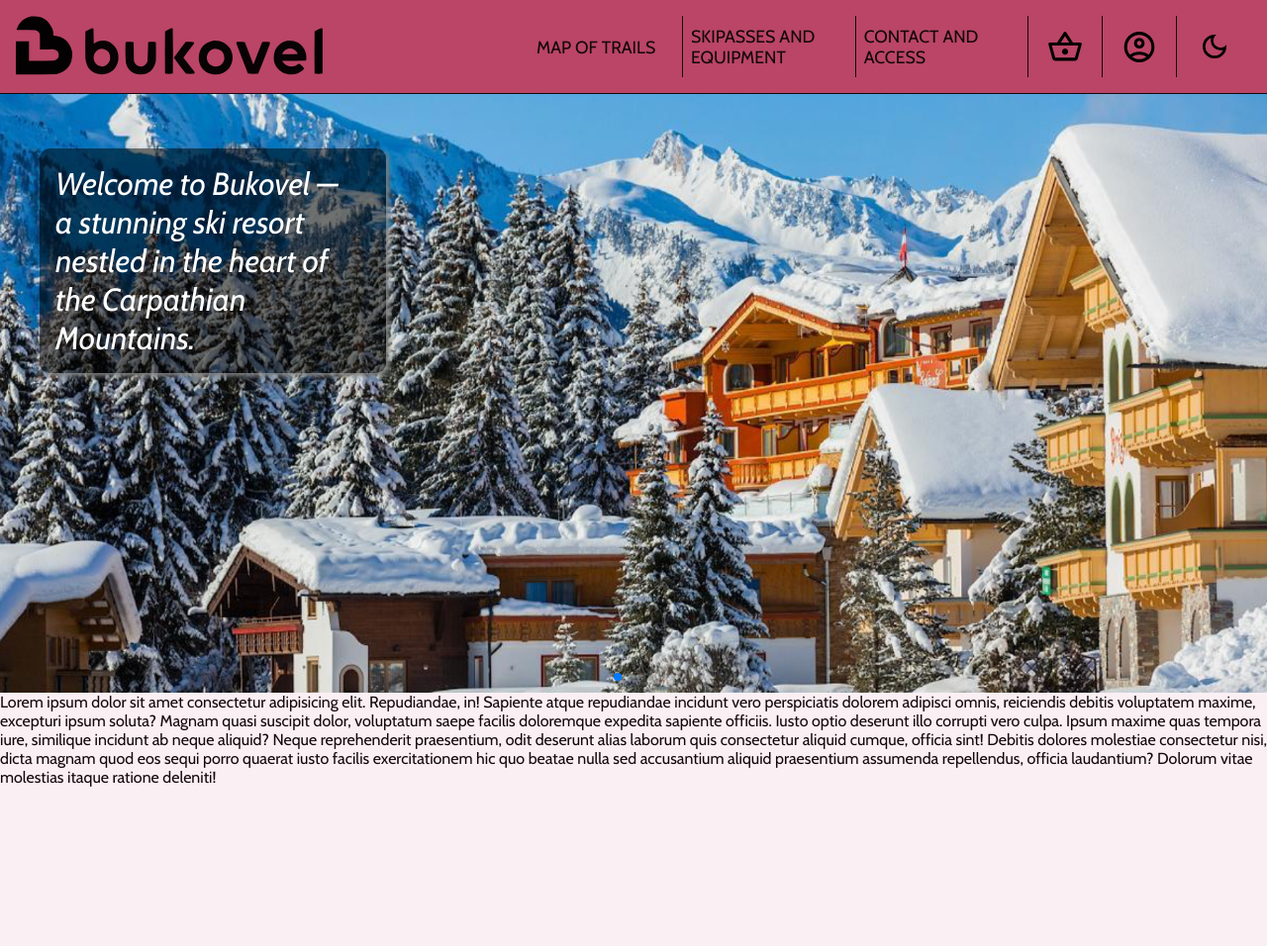
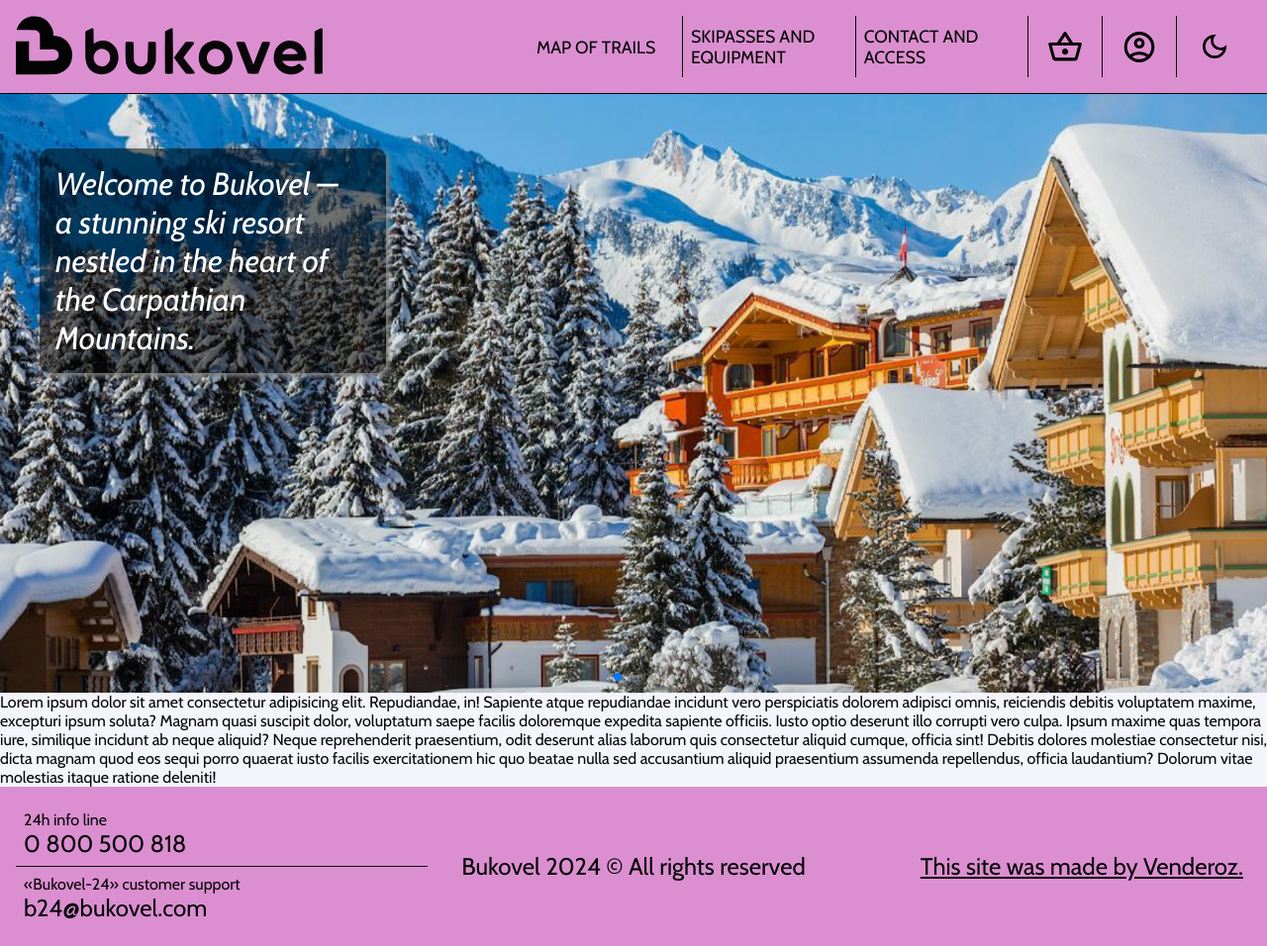
Before and after one commit to Venderoz/Bukovel, a PHP site: page /public/welcomePage.html in a window 1280 px wide. Shown: the whole page at 99% size. Run offline with PHP 8.4, Linux system fonts and the light colour scheme.

Commit message:
Upd: 05.02.2024
- footer added and formatted
- main colors changing
- minor css modifying

```diff
--- /dev/null
+++ b/public/css/footer.css
@@ -0,0 +1,52 @@
+footer {
+  display: flex;
+  width: 100%;
+  background-color: var(--secondary);
+  color: var(--text);
+  padding: 1rem;
+  flex-wrap: wrap;
+}
+footer * {
+  background-color: var(--secondary);
+  color: var(--text);
+}
+footer div {
+  flex-grow: 1;
+  display: flex;
+  justify-content: center;
+  align-items: center;
+  flex-basis: calc(100%/3);
+}
+footer div p{
+    width: 100%;
+    padding: .5rem;
+}
+footer div p span{
+    font-size: larger;
+    font-size: x-large;
+}
+.footer-contact-box{
+    flex-direction: column;
+}
+.footer-contact-box p{
+    text-align: left;
+}
+.footer-contact-box p:first-child{
+    border-bottom: 1px solid var(--text);
+}
+.footer-copyrights-box{
+    text-align: center;
+    font-size: x-large;
+}
+.footer-creator-box p{
+    text-align: right;
+    font-size: x-large;
+}
+@media (max-width: 635px) {
+    .footer-creator-box p{
+        text-align: center;
+    }
+    .footer-copyrights-box p{
+        text-align: right
+    };
+}
--- a/public/css/nav-bar.css
+++ b/public/css/nav-bar.css
@@ -9,7 +9,7 @@
   padding: 1rem;
 }
 header > nav, header nav *{
-    background-color: var(--primary);
+    background-color: var(--secondary);
 }
 .logo-box {
   display: flex;
--- a/public/css/resetting.css
+++ b/public/css/resetting.css
@@ -8,7 +8,6 @@
 html, body{
     width: 100vw;
     height: 100vh;
-    font-family: Georgia, 'Times New Roman', Times, serif;
     overflow-x: hidden;
     scroll-behavior: smooth;
 }
--- a/public/css/theme-colors.css
+++ b/public/css/theme-colors.css
@@ -1,16 +1,16 @@
 [data-theme="light"] {
-  --text: #13070a;
-  --background: #faf0f4;
-  --primary: #ba4566;
-  --secondary: #dbbd9e;
-  --accent: #cdb779;
+  --text: #030407;
+  --background: #f4f5fb;
+  --primary: #3c64c3;
+  --secondary: #dc8fd0;
+  --accent: #d36f95;
 }
 [data-theme="dark"] {
-  --text: #f8ecef;
-  --background: #0f0509;
-  --primary: #ba4566;
-  --secondary: #614224;
-  --accent: #867032;
+  --text: #f8f9fc;
+  --background: #04050b;
+  --primary: #3c64c3;
+  --secondary: #702365;
+  --accent: #902c53;
 }
 * {
   background-color: var(--background);
--- a/public/scripts/sidebar-manipulation.js
+++ b/public/scripts/sidebar-manipulation.js
@@ -1,9 +1,11 @@
+const body = document.querySelector("body");
 const closeBtn = document.getElementById("close-btn");
 const showBtn = document.getElementById("show-sidebar-btn");
 
 closeBtn.addEventListener("click", () => {
     const sidebarEl = document.getElementById("sidebar-menu-container");
 
+    body.style.overflowY = "visible";
     sidebarEl.classList.remove("sidebar-showing-animation");
     sidebarEl.classList.add("sidebar-hiding-animation");
     setTimeout(() => {sidebarEl.classList.remove("sidebar-enabled")}, 300);
@@ -11,6 +13,7 @@
 showBtn.addEventListener("click", () => {
     const sidebarEl = document.getElementById("sidebar-menu-container");
 
+    body.style.overflowY = "hidden";
     sidebarEl.classList.add("sidebar-showing-animation");
     sidebarEl.classList.remove("sidebar-hiding-animation");
     sidebarEl.classList.add("sidebar-enabled");
--- a/public/welcomePage.html
+++ b/public/welcomePage.html
@@ -13,6 +13,7 @@
     <link rel="stylesheet" href="./css/theme-colors.css" />
     <link rel="stylesheet" href="./css/resetting.css" />
     <link rel="stylesheet" href="./css/nav-bar.css" />
+    <link rel="stylesheet" href="./css/footer.css" />
     <title>Bukovel. Welcome to the Heart of Carpathians</title>
 
     <style>
@@ -22,6 +23,8 @@
         z-index: 4;
       }
       main {
+        display: flex;
+        flex-direction: column;
         width: 100%;
         height: 100%;
       }
@@ -45,7 +48,7 @@
         height: 100%;
         z-index: 2;
       }
-      .swiper-slide > figure > a{
+      .swiper-slide > figure > a {
         position: absolute;
         display: block;
         text-decoration: none;
@@ -266,9 +269,9 @@
             <figure>
               <img src="./assets/Bukovel1.png" alt="Bukovel1.png" />
               <a href="#Lorem" class="first-slide-text">
-                  Welcome to Bukovel &#8212; <br>
-                  a stunning ski resort nestled in
-                  the heart of the Carpathian Mountains.
+                Welcome to Bukovel &#8212; <br />
+                a stunning ski resort nestled in the heart of the Carpathian
+                Mountains.
               </a>
             </figure>
           </div>
@@ -318,7 +321,29 @@
       </div>
     </main>
     <!-- ----------------------------------------------------------------------- -->
-    <footer></footer>
+    <footer>
+      <div class="footer-contact-box">
+        <p>
+          24h info line<br />
+          <span>0 800 500 818</span>
+        </p>
+        <p>
+          «Bukovel-24» customer support <br />
+          <span>b24@bukovel.com</span>
+        </p>
+      </div>
+      <div class="footer-copyrights-box">
+        <p>Bukovel 2024 &copy; All rights reserved</p>
+      </div>
+      <div class="footer-creator-box">
+        <p>
+          <a
+            href="https://github.com/Venderoz/Bukovel/blob/main/public/welcomePage.html">
+            This site was made by Venderoz.
+          </a>
+        </p>
+      </div>
+    </footer>
 
     <!-- ----------------------------------------------------------------------- -->
     <script src="./scripts/change-theme.js"></script>
```
